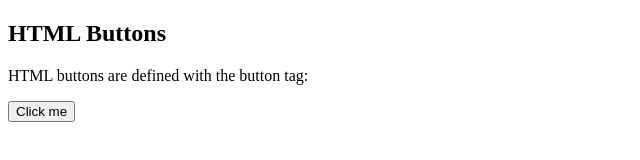
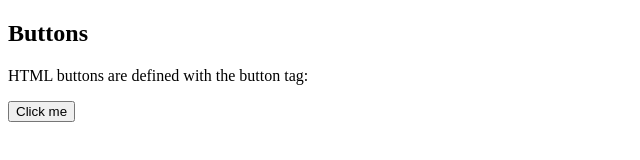
Before and after one commit to iampiyushsaraswat/demo, a plain HTML site: page index.html in a window 1280 px wide. Shown: the whole page, without its empty margins (0-640 px from the left). Drawn offline with Linux system fonts and the light colour scheme.

Commit message:
second-commit

```diff
--- a/index.html
+++ b/index.html
@@ -2,7 +2,7 @@
 <html>
 <body>
 
-<h2>HTML Buttons</h2>
+<h2> Buttons</h2>
 <p>HTML buttons are defined with the button tag:</p>
 
 <button>Click me</button>
```
